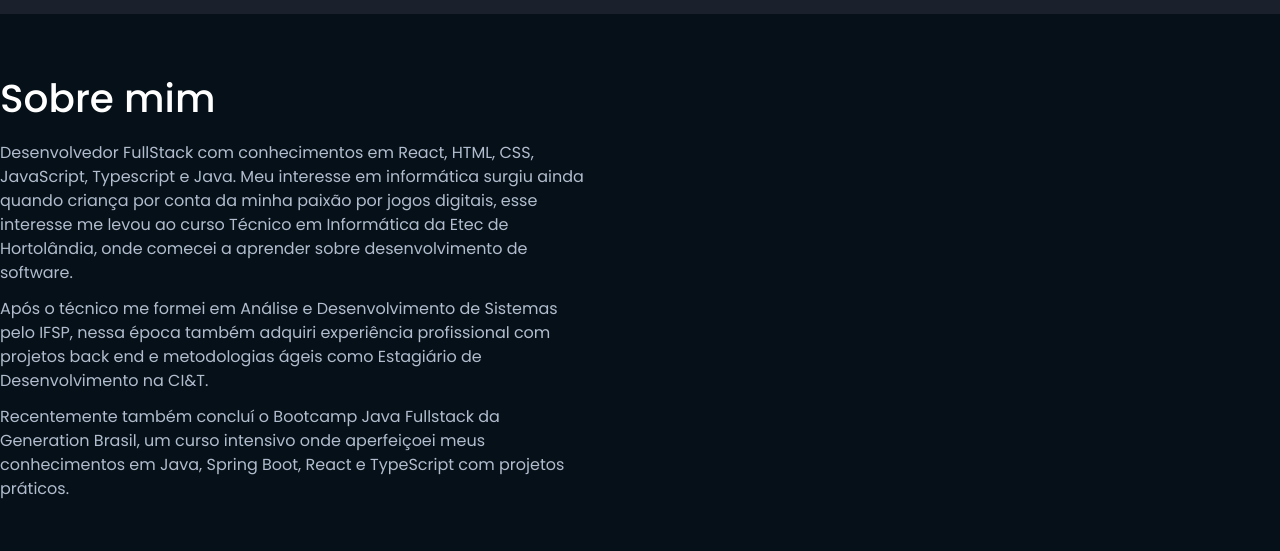
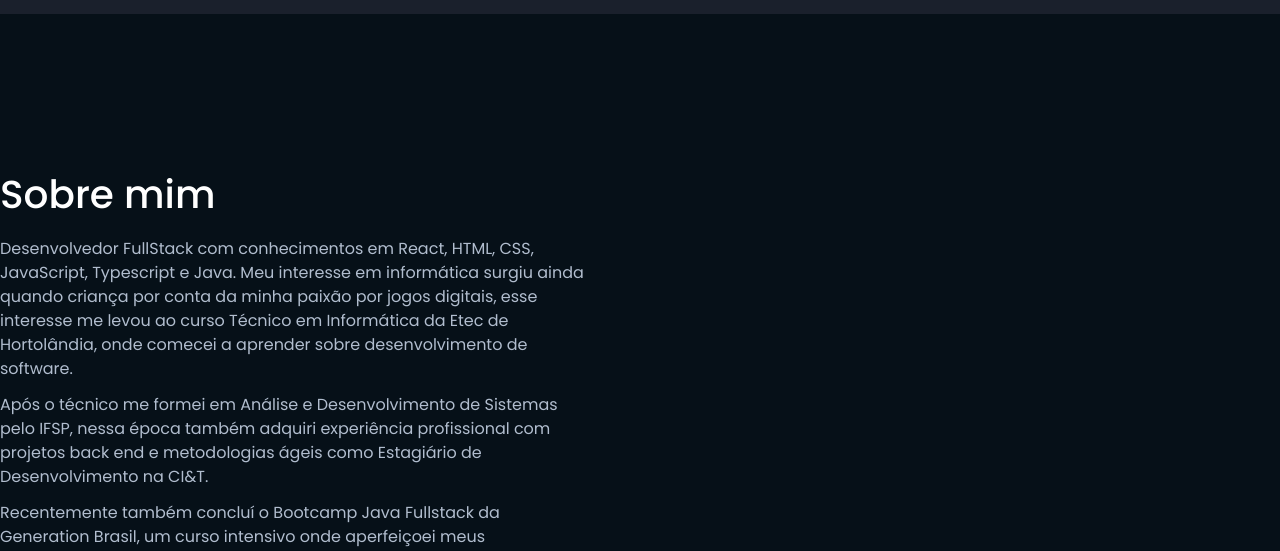
Before and after one commit to Luuh03/novo-portfolio, a React (Vite) app: page / in a window 1280 px wide. Shown: the part 387-938 px from the top of the page. Built offline with nearby package versions, Linux system fonts and the light colour scheme.

Commit message:
:recycle: Modificação nos espaçamentos do conteúdo

```diff
--- a/src/components/about/About.tsx
+++ b/src/components/about/About.tsx
@@ -2,7 +2,7 @@
 
 function About() {
   return (
-    <div className="col-span-1 text-(--text-color) flex flex-col gap-3">
+    <div className="pt-24 col-span-1 text-(--text-color) flex flex-col gap-3" id="about">
       <h2 className="text-[2.438rem] text-white font-medium">Sobre mim</h2>
 
       <p>Desenvolvedor FullStack com conhecimentos em React, HTML, CSS, JavaScript, Typescript e Java.
--- a/src/components/habilities/Habilities.tsx
+++ b/src/components/habilities/Habilities.tsx
@@ -3,7 +3,7 @@ import HabilityBox from "./HabilityBox";
 
 function Habilities() {
   return (
-    <div>
+    <div className="pt-24">
       <h2 className="text-[2.438rem] text-white font-medium">Habilidades</h2>
       <span className="text-base text-(--text-color)">Tecnologias que utilizo no dia a dia</span>
 
```
